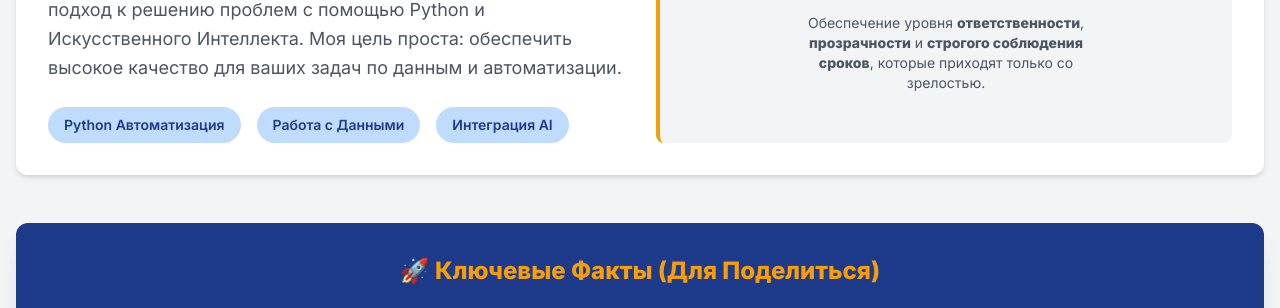
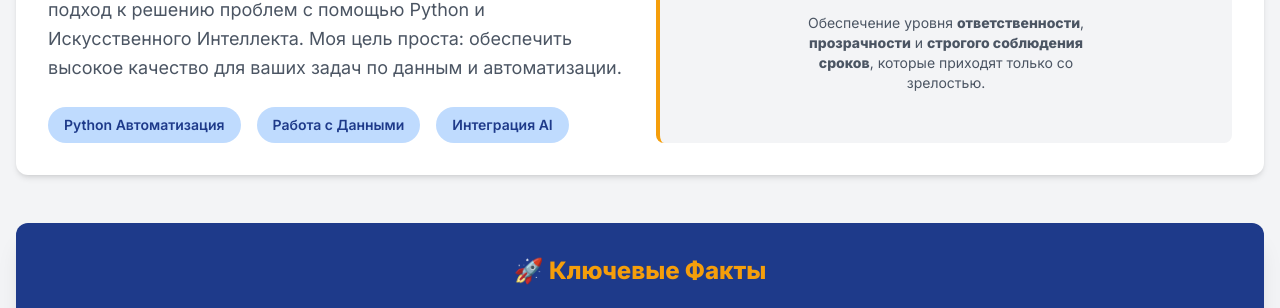
Before and after one commit to armhajoghlyan/Portfolio, a plain HTML site: page index.html in a window 1280 px wide. Shown: the part 293-601 px from the top of the page. Drawn offline with nearby package versions, Linux system fonts and the light colour scheme.

```diff
--- a/index.html
+++ b/index.html
@@ -118,7 +118,7 @@
 
         <!-- Section 2: Shareable Summary Card (Optimized for Social Media) -->
         <section class="bg-brand-dark rounded-xl shadow-xl p-8">
-            <h3 class="text-2xl font-bold text-brand-accent mb-6 text-center">🚀 Ключевые Факты (Для Поделиться)</h3>
+            <h3 class="text-2xl font-bold text-brand-accent mb-6 text-center">🚀 Ключевые Факты</h3>
             <div class="grid grid-cols-1 sm:grid-cols-2 gap-4 text-white">
                 <div class="flex items-center p-3 bg-gray-800 rounded-lg shadow-inner">
                     <span class="text-brand-accent mr-3 text-xl">✅</span>
```
